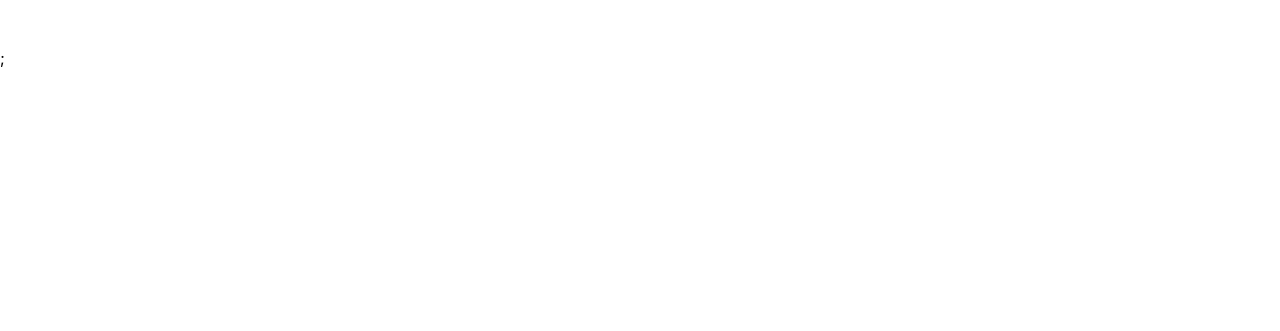
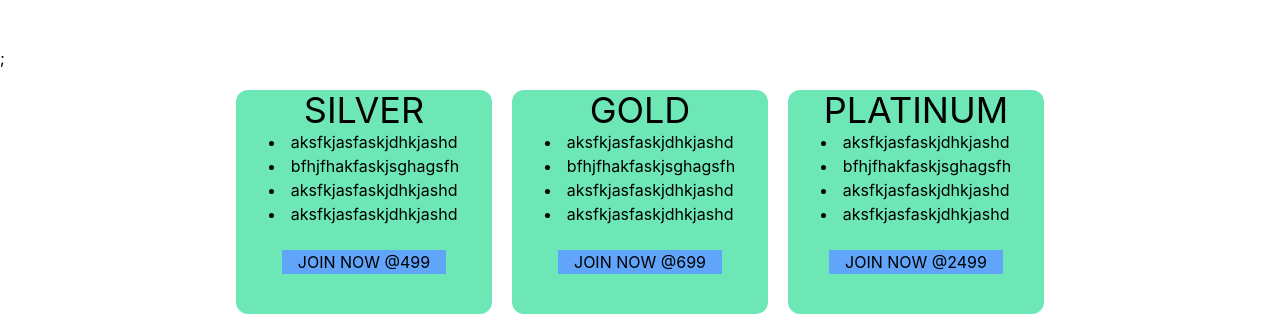
Before and after one commit to hulkhere/new-fitfabb, a React (Create React App) app: page / in a window 1280 px wide. Shown: the part 702-1033 px from the top of the page. Before the commit the page ends 800 px from the top, so only its background shows below. Built offline with nearby package versions, Linux system fonts and the light colour scheme.

Commit message:
ctas-format

```diff
--- a/src/App.js
+++ b/src/App.js
@@ -2,12 +2,13 @@ import "./App.css";
 import Header from "../src/header"
 import ImageSlider from "../src/components/ImageSlider";
 import { SliderData } from "../src/components/SliderData";
-
+import Ctas from "../src/ctas";
 function App() {
   return (
     <>
       <Header />
       <ImageSlider slides={SliderData} />;
+      <Ctas />
     </>
   );
 }
--- /dev/null
+++ b/src/ctas.jsx
@@ -0,0 +1,41 @@
+export default function Ctas(){
+
+    return (
+      <>
+        <div className="w-full h-max flex justify-center items-center flex-col gap-5 md:flex-row md:p-5">
+          <div className="bg-green-300 w-64 h-56 rounded-xl flex flex-col items-center">
+            <h1 className="text-4xl">SILVER</h1>
+            <div>
+              <li>aksfkjasfaskjdhkjashd</li>
+              <li>bfhjfhakfaskjsghagsfh</li>
+              <li>aksfkjasfaskjdhkjashd</li>
+              <li>aksfkjasfaskjdhkjashd</li>
+            </div>
+            <button className="bg-blue-400 px-4 mt-6">JOIN NOW @499</button>
+          </div>
+
+          <div className="bg-green-300 w-64 h-56 rounded-xl flex flex-col items-center">
+            <h1 className="text-4xl">GOLD</h1>
+            <div>
+              <li>aksfkjasfaskjdhkjashd</li>
+              <li>bfhjfhakfaskjsghagsfh</li>
+              <li>aksfkjasfaskjdhkjashd</li>
+              <li>aksfkjasfaskjdhkjashd</li>
+            </div>
+            <button className="bg-blue-400 px-4 mt-6">JOIN NOW @699</button>
+          </div>
+
+          <div className="bg-green-300 w-64 h-56 rounded-xl flex flex-col items-center">
+            <h1 className="text-4xl">PLATINUM</h1>
+            <div>
+              <li>aksfkjasfaskjdhkjashd</li>
+              <li>bfhjfhakfaskjsghagsfh</li>
+              <li>aksfkjasfaskjdhkjashd</li>
+              <li>aksfkjasfaskjdhkjashd</li>
+            </div>
+            <button className="bg-blue-400 px-4 mt-6">JOIN NOW @2499</button>
+          </div>
+        </div>
+      </>
+    );
+}
```
Also changed, not shown: src/about.jsx (added, +10 -0 lines).
